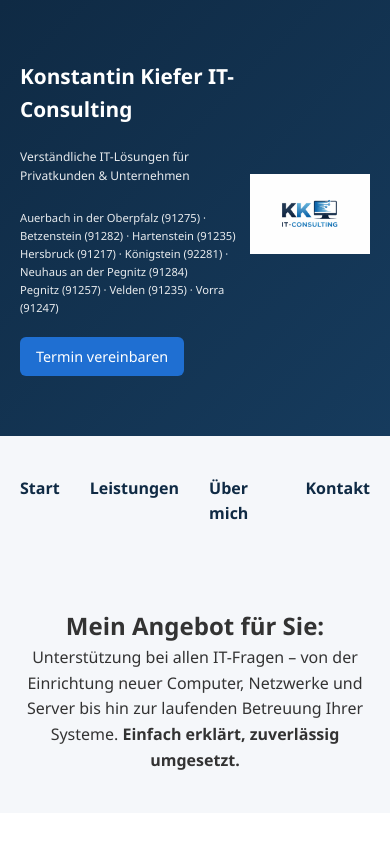
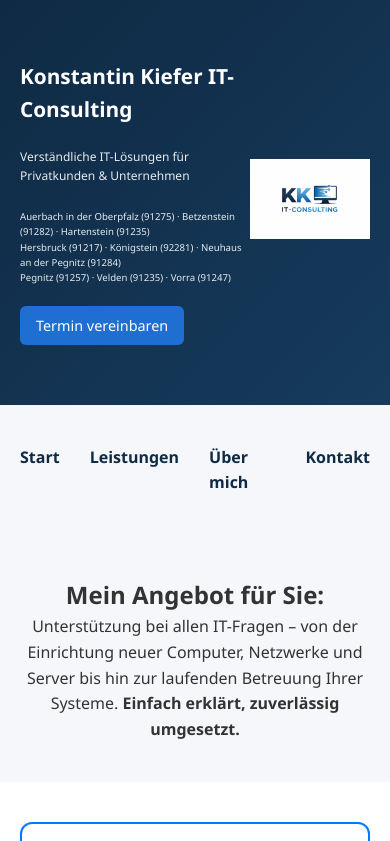
Before and after one commit to KK-Consulting-IT/kk-it-consulting, a plain HTML site: page index.html in a window 390 px wide. Shown: the top 841 px of the page. Drawn offline with Linux system fonts and the light colour scheme.

Commit message:
Update style.css

```diff
--- a/css/style.css
+++ b/css/style.css
@@ -294,7 +294,7 @@ footer a {
     }
 
     header .subtitle2 {
-        font-size: 0.7rem; /* passt Untertitel2 an */
+        font-size: 0.6rem; /* passt Untertitel2 an */
     }
 
     header a.btn-primary {
```
